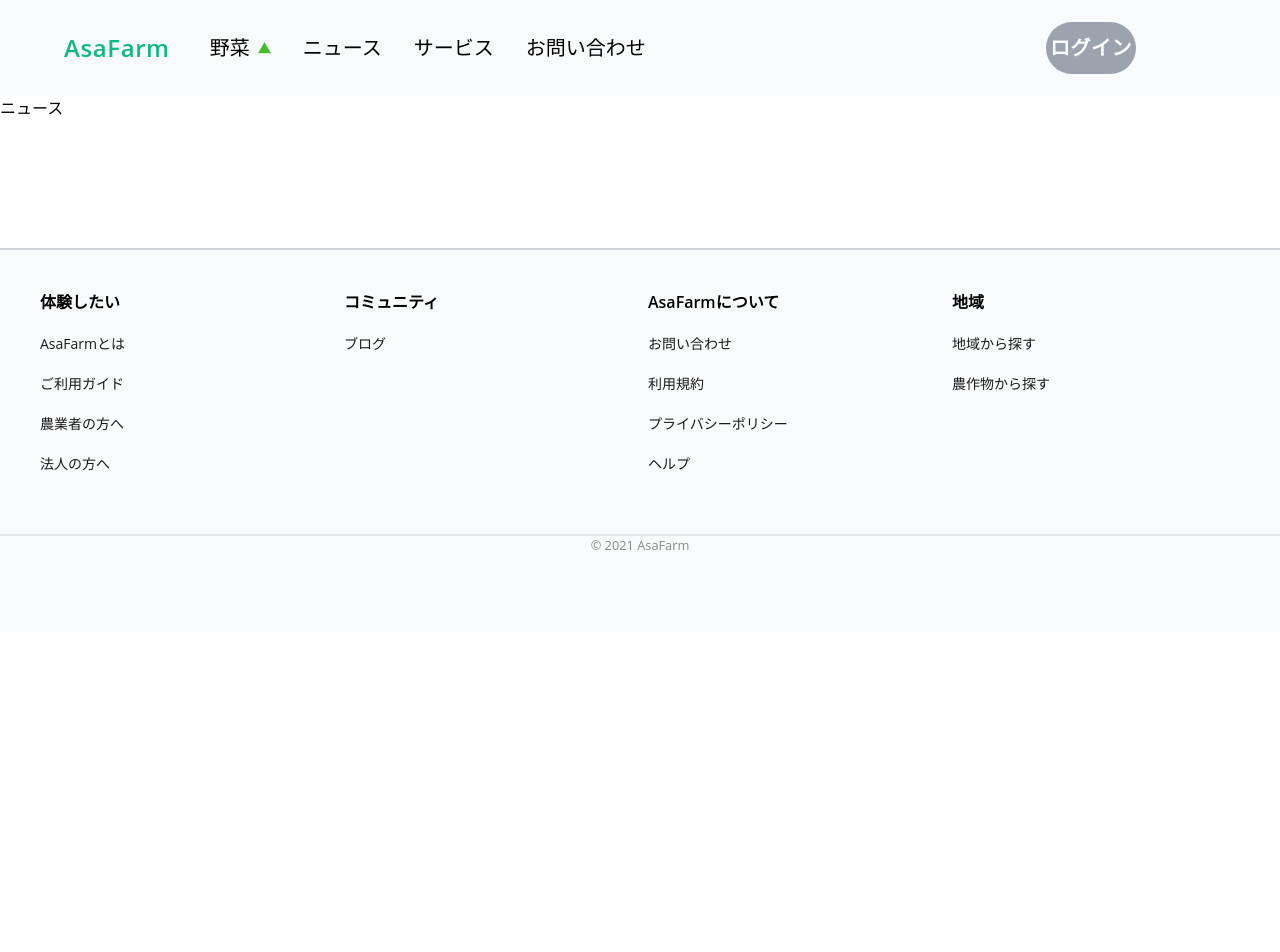
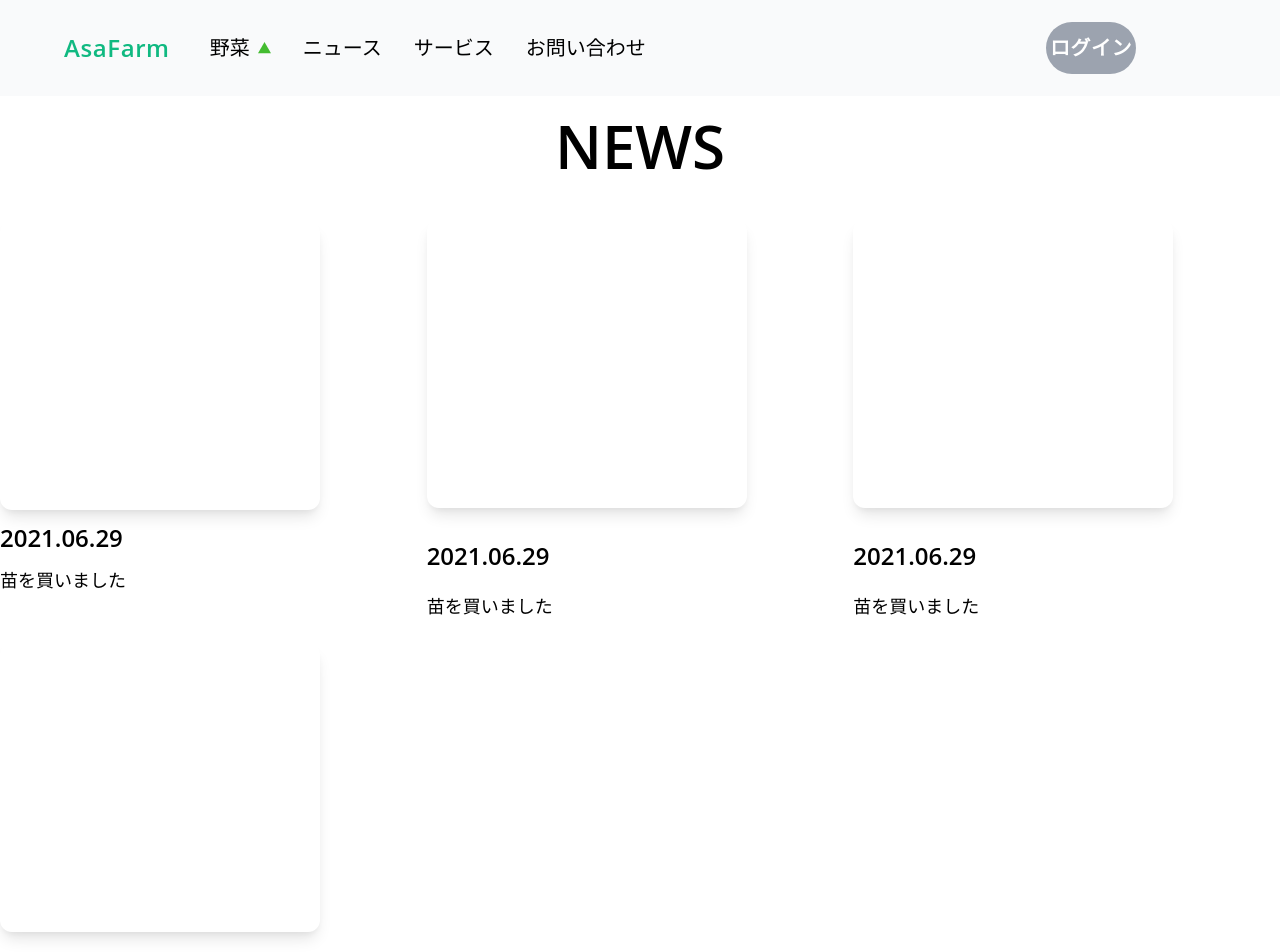
Before and after one commit to toasahi/AsaFarm, a React (Create React App) app: page /home/news in a window 1280 px wide. Shown: the top 952 px of the page. Before the commit the page ends 800 px from the top, so only its background shows below. Built offline with nearby package versions, Linux system fonts and the light colour scheme.

Commit message:
Add News Page

```diff
--- a/src/components/pages/Home.tsx
+++ b/src/components/pages/Home.tsx
@@ -47,7 +47,7 @@ export const Home: VFC = memo(() => {
             className="bg-cover bg-center h-full"
             style={{ backgroundImage: `url("https://source.unsplash.com/QFmNQXLPbZc")` }}
           >
-            <div className="inline-block bg-white rounded-lg absolute right-0 h-4/5  md:w-72 md:mt-12 md:mr-28 lg:w-96 lg:mt-16 lg:mr-36 "></div>
+            {/* <div className="inline-block bg-white rounded-lg absolute right-0 h-4/5  md:w-72 md:mt-12 md:mr-28 lg:w-96 lg:mt-16 lg:mr-36 "></div> */}
           </div>
         </section>
         <section className="container mt-5 mx-auto p-2 md:mt-14 lg:mt-28">
--- a/src/components/pages/News.tsx
+++ b/src/components/pages/News.tsx
@@ -1,6 +1,45 @@
 import { Main } from 'components/layout/Main';
 import { memo, VFC } from 'react';
+import { Link } from 'react-router-dom';
 
 export const News: VFC = memo(() => {
-  return <Main>ニュース</Main>;
+  return (
+    <Main>
+      <section>
+        <div className="container mx-auto">
+          <h2 className="text-3xl font-semibold text-center mt-4 lg:my-5 lg:text-6xl">NEWS</h2>
+          <div className="flex flex-wrap space-y-6 items-center justify-center sm:justify-between">
+            <div className="w-1/3 pr-3 space-y-3 flex-70 sm:flex-0">
+              <div className="h-56 w-full rounded-xl lg:h-72 lg:w-80 shadow-lg">
+                <Link to="/"></Link>
+              </div>
+              <p className="lg:text-2xl font-semibold lg:mt-8">2021.06.29</p>
+              <p className="text-sm lg:text-lg mt-2 lg:mt-5">苗を買いました</p>
+            </div>
+            <div className="w-1/3 pr-3 flex-70 sm:flex-0">
+              <div className="h-56 w-full rounded-xl lg:h-72 lg:w-80 shadow-lg">
+                <Link to="/"></Link>
+              </div>
+              <p className="lg:text-2xl font-semibold lg:mt-8">2021.06.29</p>
+              <p className="text-sm lg:text-lg mt-2 lg:mt-5">苗を買いました</p>
+            </div>
+            <div className="w-1/3 pr-3 flex-70 sm:flex-0">
+              <div className="h-56 w-full rounded-xl lg:h-72 lg:w-80 shadow-lg">
+                <Link to="/"></Link>
+              </div>
+              <p className="lg:text-2xl font-semibold lg:mt-8">2021.06.29</p>
+              <p className="text-sm lg:text-lg mt-2 lg:mt-5">苗を買いました</p>
+            </div>
+            <div className="w-1/3 pr-3 flex-70 sm:flex-0">
+              <div className="h-56 w-full rounded-xl lg:h-72 lg:w-80 shadow-lg">
+                <Link to="/"></Link>
+              </div>
+              <p className="lg:text-2xl font-semibold lg:mt-8">2021.06.29</p>
+              <p className="text-sm lg:text-lg mt-2 lg:mt-5">苗を買いました</p>
+            </div>
+          </div>
+        </div>
+      </section>
+    </Main>
+  );
 });
```
